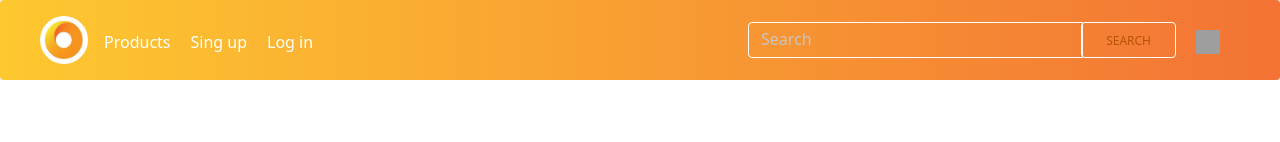
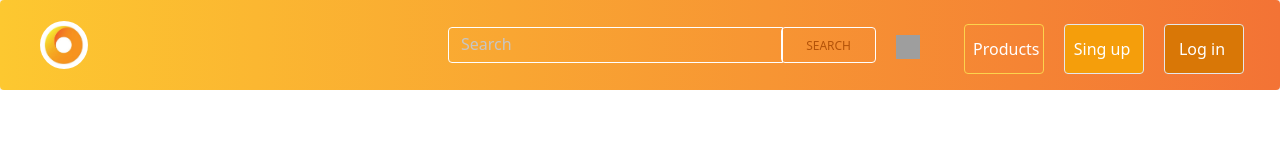
Before and after one commit to SARA3SAEED/store-redux, a React (Vite) app: page / in a window 1280 px wide. Shown: the top 142 px of the page. Built offline with nearby package versions, Linux system fonts and the light colour scheme; grey boxes are pictures that could not be loaded.

Commit message:
modify nav after search

```diff
--- a/src/components/Nav.jsx
+++ b/src/components/Nav.jsx
@@ -5,7 +5,6 @@ import { Link } from 'react-router-dom';
 import img55 from '../assets/img55.jpg';
 import { useSelector, useDispatch } from 'react-redux';
 import { search } from '../redux/SearchSlice';
-
 
 export default function Nav() {
     const [isCollapsed, setIsCollapsed] = useState(false);
@@ -30,14 +29,12 @@ export default function Nav() {
         localStorage.clear()
         navigate('/login')
     }
+
     return (
         <>
         {/* Main navigation container */}
         <nav
-                style={{
-                    background:
-                        "linear-gradient(to right, #FDC830, #F37335)"
-                }}
+            style={{ background:"linear-gradient(to right, #FDC830, #F37335)"}}
             className="px-5 rounded relative flex w-full flex-nowrap items-center
             justify-between bg-amber-300  py-2 shadow-dark-mild  lg:flex-wrap lg:justify-start lg:py-4"
             data-twe-navbar-ref="" >
@@ -52,7 +49,6 @@ export default function Nav() {
                 className="block border-0 bg-transparent px-2 text-white
                 hover:no-underline hover:shadow-none focus:no-underline focus:shadow-none
                 focus:outline-none focus:ring-0  lg:hidden"
-
                 type="button"
                 onClick={toggleCollapse}
                 data-twe-collapse-init=""
@@ -76,90 +72,15 @@ export default function Nav() {
             </button>
             {/* Collapsible navbar container */}
             <div
-                        className={`!visible mt-2 flex-grow basis-[100%] items-center
-                        lg:mt-0 lg:!flex lg:basis-auto ${isCollapsed ? 'block' : 'hidden'}`}
+
+                 className={`!visible mt-2  ml-4 lg:flex basis-[100%] items-center justify-end lg:mt-0 lg:basis-auto ${isCollapsed ? 'block' : 'hidden'}`}
                  id="navbarSupportedContent14"
                  data-twe-collapse-item="" >
-                        {/* Left links */}
-                        <ul
-                            className="list-style-none me-auto flex flex-col ps-0 lg:mt-1 lg:flex-row"
-                            data-twe-navbar-nav-ref="" >
-                            {/* Home link */}
-                            {/* <li
-                        className="my-4 ps-2 lg:my-0 lg:pe-1 lg:ps-2"
-                        data-twe-nav-item-ref="">
-                        <Link
-                        className="p-0 text-white transition duration-200 hover:text-black/80
-                        hover:ease-in-out focus:text-black/80 active:text-black/80
-                        motion-reduce:transition-none  lg:px-2"
-                        aria-current="page"
-                        to="/"
-                        data-twe-nav-link-ref="" >
-                        Home
-                        </Link>
-                    </li> */}
-                            <li
-                                className="mb-4 ps-2 lg:mb-0 lg:pe-1 lg:ps-0"
-                                data-twe-nav-item-ref="" >
-                                <Link
-                                    className="p-0 text-white transition duration-200 hover:text-black/80
-                        hover:ease-in-out focus:text-black/80 active:text-black/80 motion-reduce:transition-none
-                        lg:px-2"
-                                    aria-current="page"
-                                    to="/products"
-                                    data-twe-nav-link-ref="" >
-                                    Products
-                                </Link>
-                            </li>
-
-                            {
-                                localStorage.getItem('id') == undefined ?
-                                    <>
-                                        <li
-                                            className="mb-4 ps-2 lg:mb-0 lg:pe-1 lg:ps-0"
-                                            data-twe-nav-item-ref="" >
-                                            <Link
-                                                className="p-0 text-white transition duration-200 hover:text-black/80
-                        hover:ease-in-out focus:text-black/80 active:text-black/80
-                        motion-reduce:transition-none  lg:px-2"
-                                                aria-current="page"
-                                                to="/singup"
-                                                data-twe-nav-link-ref="" >
-                                                Sing up
-                                            </Link>
-                                        </li>
-                                        {/* Link */}
-                                        <li
-                                            className="mb-4 ps-2 lg:mb-0 lg:pe-1 lg:ps-0"
-                                            data-twe-nav-item-ref="" >
-                                            <Link
-                                                className="p-0 text-white transition duration-200 hover:text-black/80 hover:ease-in-out
-                        focus:text-black/80 active:text-black/80 motion-reduce:transition-none
-                        lg:px-2"
-                                                to="/login"
-                                                data-twe-nav-link-ref="" >
-                                                Log in
-                                            </Link>
-                                        </li>
-                                    </> :
-                                    <li onClick={() => document.getElementById('my_modal_1').showModal()}
-                                        className="mb-4 ps-2 lg:mb-0 lg:pe-1 lg:ps-0"
-                                        data-twe-nav-item-ref="" >
-                                        <Link
-                                            className="p-0 text-white transition duration-200 hover:text-black/80 hover:ease-in-out
-                    focus:text-black/80 active:text-black/80 motion-reduce:transition-none
-                    lg:px-2"
-                                            // to="/login"
-                                            data-twe-nav-link-ref="" >
-                                            Logout
-                                        </Link>
-                                    </li>}
-                            {/* Disabled link */}
-                        </ul>
-                        <div className="lg:w-[500px] lg:pe-2">
+                 <div className="lg:w-[500px] lg:pe-2 items-center">
                  <div className="relative flex w-full flex-wrap items-stretch">
-                                {/* search */}
                      <input
+                    value={searchWord}
+                    onChange={(e) => setSearchWord(e.target.value)}
                     type="search"
                     className="relative m-0 -me-0.5 block w-[1px] min-w-0 flex-auto rounded-s
                      border border-solid border-white bg-transparent bg-clip-padding
@@ -168,8 +89,6 @@ export default function Nav() {
                      focus:text-gray-700 focus:shadow-inset focus:outline-none motion-reduce:transition-none
                      placeholder:text-base-300
                      "
-                                    value={searchWord}
-                                    onChange={(e) => setSearchWord(e.target.value)}
                      placeholder="Search"
                      aria-label="Search"
                      aria-describedby="button-addon3" />
@@ -191,14 +110,74 @@ export default function Nav() {
                      hover:ease-in-out focus:text-black/80 active:text-black/80 motion-reduce:transition-none
                      lg:px-2"
                      to="/cart" >
-                                    <img
-                                        className='mx-3 mt-2 w-6 h-6'
-                                        src='https://img.icons8.com/?size=160&id=hqh6JRLqKxt0&format=png' />
+                     <img className='mx-3 mt-2 w-6 h-6' src='https://img.icons8.com/?size=160&id=hqh6JRLqKxt0&format=png'/>
                      </Link>
                  </div>
                  </div>
+
+
+                 {/* Left links */}
+                 <ul
+                   className="list-style-none me-auto flex ps-0 lg:mt-1 lg:flex-row"
+                   data-twe-navbar-nav-ref="" >
+                    <li
+                        className="w-20 text-center border border-amber-300 p-3 mb-4 rounded lg:mx-1 ps-2 mr-1 mt-1 lg:ml-4 lg:mb-0 lg:pe-1 lg:ps-0"
+                        data-twe-nav-item-ref="" >
+                        <Link
+                        className="p-0 text-white transition duration-200 hover:text-black/80
+                        hover:ease-in-out focus:text-black/80 active:text-black/80 motion-reduce:transition-none
+                        lg:px-2"
+                        aria-current="page"
+                        to="/products"
+                        data-twe-nav-link-ref="" >
+                        Products
+                        </Link>
+                    </li>
+                    {
+                    localStorage.getItem('id')==undefined?
+                    <>
+                    <li
+                      className="w-20 text-center border bg-amber-500 p-3 mb-4 rounded lg:mx-1 ps-2 mr-1 mt-1 lg:ml-4  lg:mb-0 lg:pe-1 lg:ps-0"
+                      data-twe-nav-item-ref="" >
+                      <Link
+                       className="p-0 text-white transition duration-200 hover:text-black/80
+                       hover:ease-in-out focus:text-black/80 active:text-black/80
+                       motion-reduce:transition-none  lg:px-2"
+                       aria-current="page"
+                       to="/singup"
+                       data-twe-nav-link-ref="" >
+                       Sing up
+                       </Link>
+                   </li>
+                   <li
+                        className="w-20 text-center border bg-amber-600 p-3 mb-4 rounded lg:mx-1 ps-2 mr-1 mt-1 lg:ml-4 lg:mb-0 lg:pe-1 lg:ps-0"
+                        data-twe-nav-item-ref="" >
+                        <Link
+                        className="p-0 text-white transition duration-200 hover:text-black/80 hover:ease-in-out
+                        focus:text-black/80 active:text-black/80 motion-reduce:transition-none
+                        lg:px-2"
+                        to="/login"
+                        data-twe-nav-link-ref="" >
+                        Log in
+                        </Link>
+                    </li>
+                    </>:
+                     <li onClick={()=>document.getElementById('my_modal_1').showModal()}
+                     className="btn bg-secondary hover:bg-white w-20 p-3 mb-4 rounded lg:mx-1 ps-2 mr-1 mt-1 lg:ml-4  lg:mb-0 lg:pe-1 lg:ps-0"
+                     data-twe-nav-item-ref="" >
+                     <Link
+                     className="p-0 text-white transition duration-200 hover:text-black/80 hover:ease-in-out
+                     focus:text-black/80 active:text-black/80 motion-reduce:transition-none
+                     lg:px-2"
+                     // to="/login"
+                     data-twe-nav-link-ref="" >
+                     Logout
+                     </Link>
+                 </li>}
+                 </ul>
+
+
                  </div>
-
                 </div>
 
 
@@ -209,7 +188,7 @@ export default function Nav() {
                     <p className="py-4">Are you sure you want to logout?</p>
                     <div className="modal-action">
                     <form method="dialog">
-                                <button className="btn btn-primary" onClick={() => logout()} >Logout</button>
+                        <button className="btn btn-primary" onClick={()=>logout()} >Logout</button>
                         <button className="btn">Close</button>
                     </form>
                     </div>
--- a/src/pages/Products.jsx
+++ b/src/pages/Products.jsx
@@ -3,7 +3,6 @@ import { Link } from 'react-router-dom';
 import React, { useEffect, useState } from 'react';
 import Nav from '../components/Nav';
 import Footer from '../components/Footer';
-import Caro from '../components/comProd/Caro';
 import { useSelector } from 'react-redux';
 
 export default function Products() {
@@ -26,8 +25,7 @@ export default function Products() {
   return (!isLoading &&
     <>
       <Nav />
-      <Caro />
-      <div className='flex flex-wrap justify-center gap-2 '>
+      <div className='flex flex-wrap justify-center gap-2 mt-5 '>
         {products.map((e) => {
           return (
             <div key={e.id} className="w-full max-w-sm bg-white border border-gray-200 rounded-lg shadow ">
```
Lines whose indentation alone changed are shown as unchanged.
